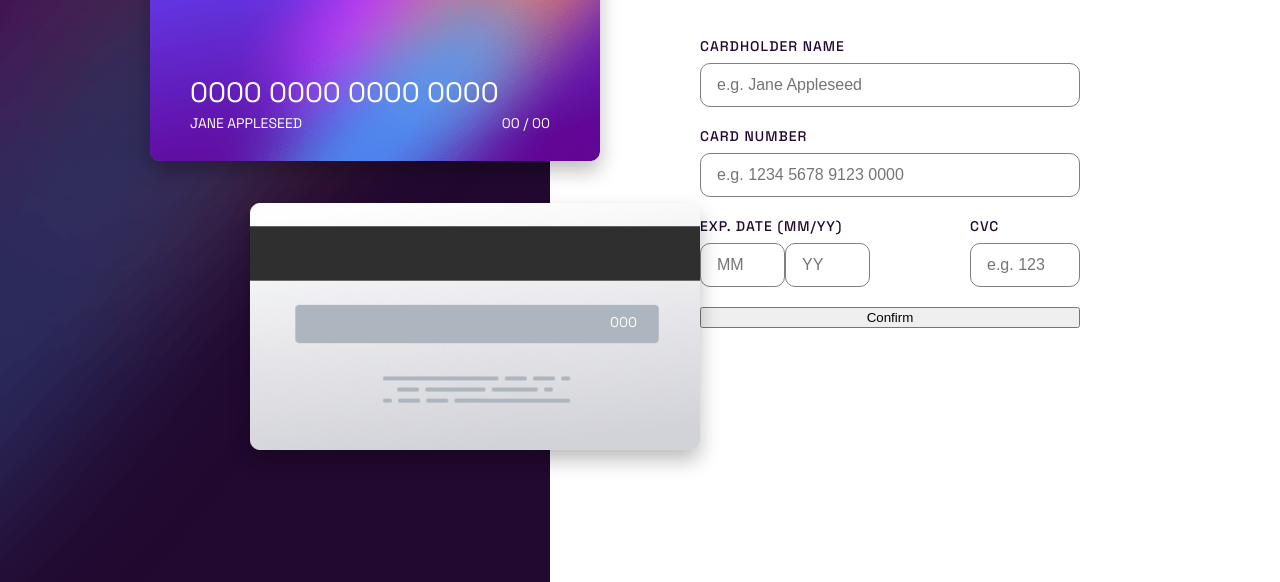
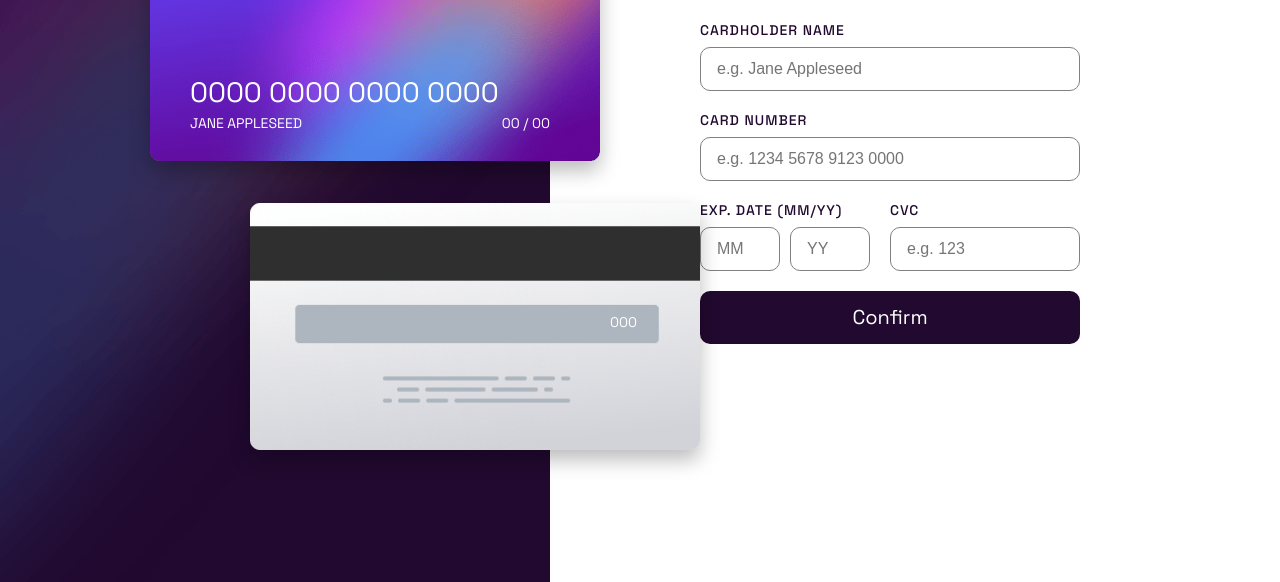
Before and after one commit to BegoCaZa/tarjeta-interactiva, a plain HTML site: page index.html in a window 1280 px wide. Shown: the part 218-800 px from the top of the page. Drawn offline with Linux system fonts and the light colour scheme.

Commit message:
Update styles.css

```diff
--- a/css/styles.css
+++ b/css/styles.css
@@ -174,24 +174,26 @@ color: var(--color-cardInfo);
 .exp-date-cvv {
   display: flex;
   flex-direction: row;
-  gap: 100px;
+  justify-content: space-between;
+  gap: 10px;
 }
 
 .exp-date{
 width: 170px;
 display: flex;
 flex-direction: column;
-align-content: left;
 }
 
 .exp-date-input{
- width: 170px;
+ width: 100%;
  display: flex;
  flex-direction: row;
- row-gap: 20px;
+ gap: 10px;
+
 }
 
 .cvv {
+  width: 190px;
   display: flex;
   flex-direction: column;
 }
@@ -199,3 +201,13 @@ align-content: left;
 .hide{
   display: none;
 }
+
+.submit-button{
+  background-color: var(--color-deepViolet);
+  color: white;
+  border: none;
+  border-radius: 10px;
+  height: 53px;
+  font-size: 20px;
+  font-family: inherit;
+}
```
